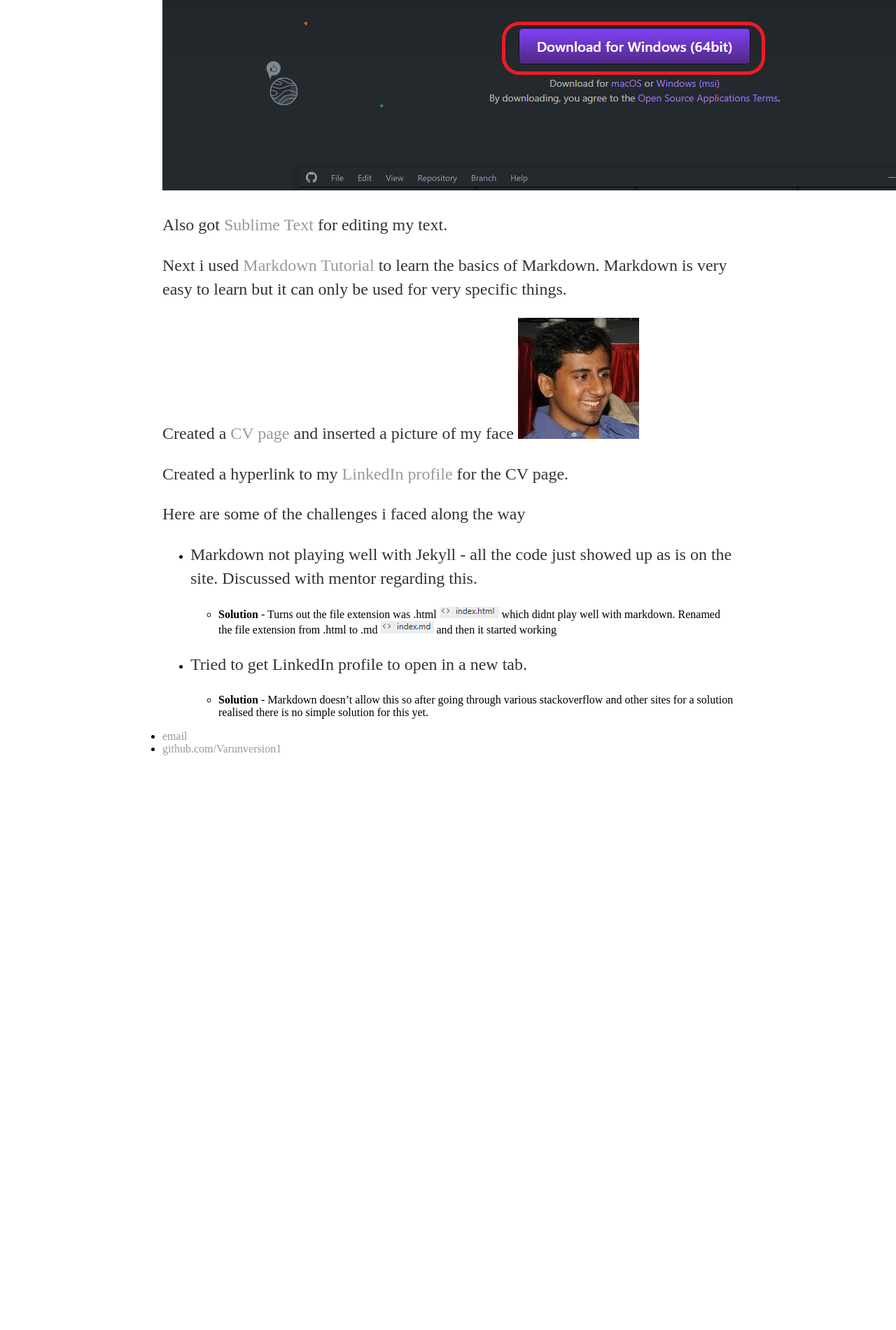
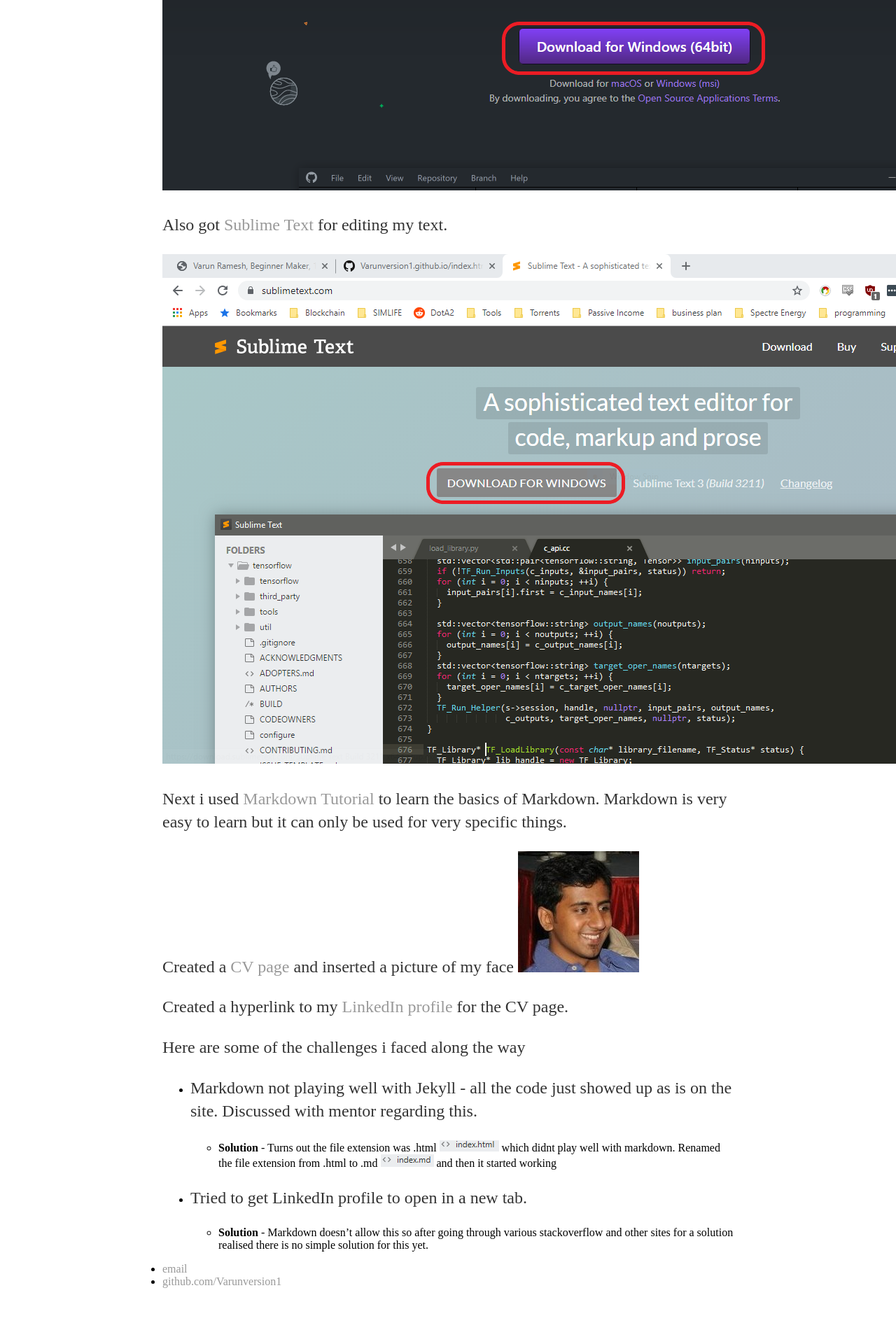
Before and after one commit to Varunversion1/Varunversion1.github.io, a Jekyll site: the page built from _posts/2019-10-06-varun-first-week.md, in a window 1280 px wide. Shown: the part 1006-2906 px from the top of the page at 70% size. Built offline with Jekyll 4.4.1, drawn with Linux system fonts in a browser that asks for light colours; before the commit the page ends 2145 px from its top, so only the background shows below that.

Commit message:
Update 2019-10-06-varun-first-week.md

```diff
--- a/_posts/2019-10-06-varun-first-week.md
+++ b/_posts/2019-10-06-varun-first-week.md
@@ -15,6 +15,8 @@
 >
 > Also got [Sublime Text](https://www.sublimetext.com) for editing my text.
 >
+>![](/Images/Week01/sublime.png)
+>
 > Next i used [Markdown Tutorial](https://www.markdowntutorial.com/) to learn the basics of Markdown. Markdown is very easy to learn but it can only be used for very specific things.
 >
 > Created a [CV page](https://varunversion1.github.io/cv/) and inserted a picture of my face
```
